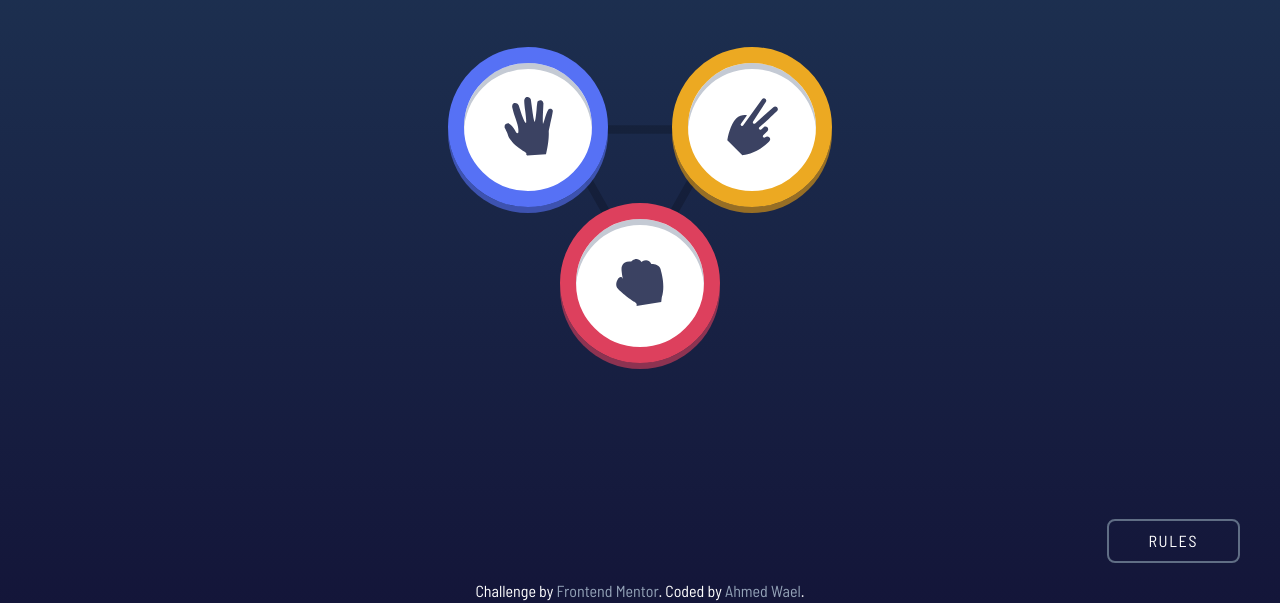
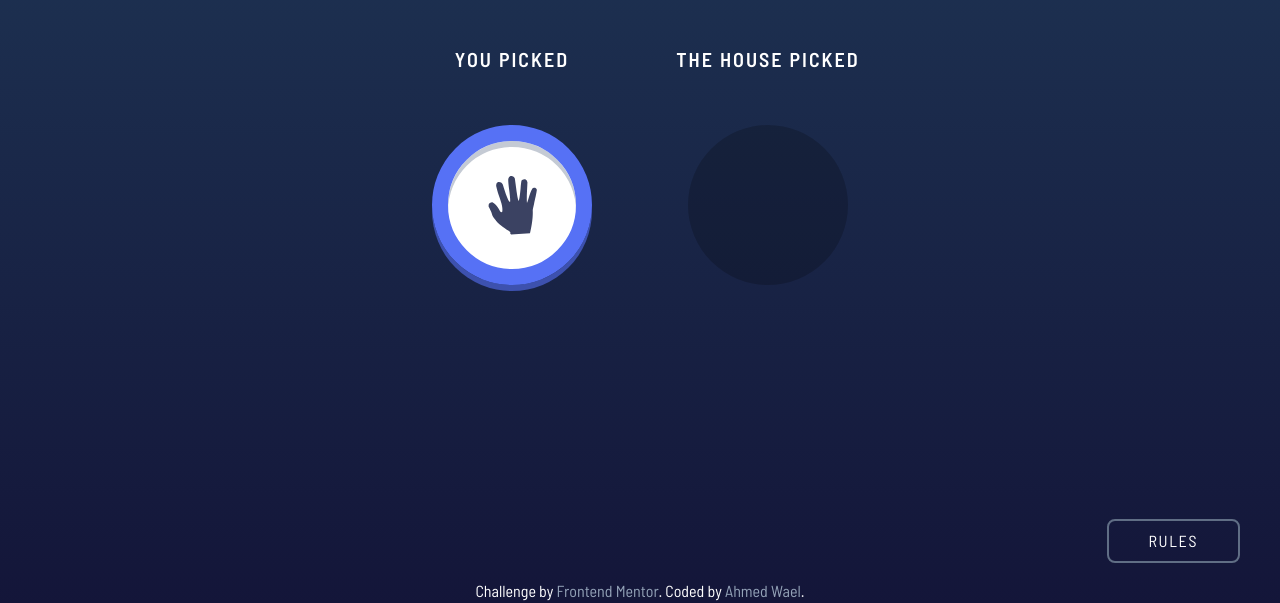
Before and after one commit to JAHMD/Rock_Paper_Scissors, a website: page index.html in a window 1280 px wide. Both pictures are taken after a click on the element 528 px from the left and 323 px from the top of the page. Shown: the part 197-800 px from the top of the page. Drawn offline with Linux system fonts and the light colour scheme.

Commit message:
select you play feature

```diff
--- a/index.html
+++ b/index.html
@@ -26,7 +26,7 @@
       <section class="game">
         <header
           id="game-header"
-          class="w-[650px] max-w-full mx-auto p-6 border-[3px] border-neutral-headerOutline rounded-xl flex justify-between items-center"
+          class="w-[650px] max-w-full mx-auto mb-10 p-6 border-[3px] border-neutral-headerOutline rounded-xl flex justify-between items-center"
         >
           <div class="game-logo">
             <img
@@ -56,7 +56,8 @@
             class="w-44 mx-auto flex-shrink-0"
           />
           <div
-            class="item group shadow-primary-paperTo/60 -top-1/2 left-1/2 -translate-x-[120%]"
+            class="game-item item absolute group shadow-primary-paperTo/60 -top-1/2 left-1/2 -translate-x-[120%]"
+            data-item="paper"
           >
             <span class="icon-holder border-primary-paperTo">
               <img
@@ -67,7 +68,8 @@
             </span>
           </div>
           <div
-            class="item group shadow-primary-scissorsFrom/60 -top-1/2 left-1/2 translate-x-[20%]"
+            class="game-item item absolute group shadow-primary-scissorsTo/60 -top-1/2 left-1/2 translate-x-[20%]"
+            data-item="scissors"
           >
             <span class="icon-holder border-primary-scissorsTo">
               <img
@@ -78,7 +80,8 @@
             </span>
           </div>
           <div
-            class="item group shadow-primary-rockTo/60 top-1/2 left-1/2 -translate-x-1/2"
+            class="game-item item absolute group shadow-primary-rockTo/60 top-1/2 left-1/2 -translate-x-1/2"
+            data-item="rock"
           >
             <span class="icon-holder border-primary-rockTo">
               <img
@@ -89,20 +92,42 @@
             </span>
           </div>
         </section>
+        <section
+          id="result-section"
+          class="result-section mt-32 justify-center items-center gap-24 hidden"
+        >
+          <div class="selected-item-holder">
+            <h2 class="selected-item-title">You picked</h2>
+          </div>
+          <div id="result" class="w-60 hidden">
+            <h2 class="font-bold uppercase text-white text-6xl">You lose</h2>
+            <button
+              id="again-btn"
+              class="block mt-6 mx-auto py-4 px-10 rounded-lg text-xl font-semibold tracking-widest text-neutral-darkText hover:text-red-500 bg-white shadow shadow-white/30 transition-colors duration-200"
+            >
+              Play again
+            </button>
+          </div>
+          <div class="selected-item-holder">
+            <h2 class="selected-item-title">The house picked</h2>
+          </div>
+        </section>
       </section>
+      <!-- rules button -->
       <button
         id="rules-btn"
         class="absolute bottom-10 right-1/2 translate-x-1/2 md:right-10 md:-translate-x-0 border-2 rounded-lg border-neutral-headerOutline py-2 px-10 text-white uppercase tracking-widest hover:bg-neutral-headerOutline transition-colors duration-200"
       >
         Rules
       </button>
+      <!-- rules section -->
       <section
         id="rules-section"
         class="rules-section absolute top-0 left-0 bg-black/40 w-screen h-screen justify-center items-center hidden"
       >
         <div class="rules-container bg-white rounded-lg p-8">
           <div
-            class="heading mb-6 pb-4 border-b-2 border-gray-300 flex justify-between items-center"
+            class="heading mb-6 pb-3 border-b-2 border-gray-300 flex justify-between items-center"
           >
             <h1 class="uppercase text-neutral-darkText text-3xl font-bold">
               Rules
--- a/public/index.js
+++ b/public/index.js
@@ -1,10 +1,36 @@
+const gameContainer = document.getElementById("game-container");
+const gameOptins = document.querySelectorAll(".game-item");
+// result
+const resultSection = document.getElementById("result-section");
+const selectedItemHolder = document.querySelectorAll(".selected-item-holder");
+// rules
 const rulesSection = document.getElementById("rules-section");
 const rulesBtn = document.getElementById("rules-btn");
 const closeRulesBtn = document.getElementById("close-rules-btn");
 
+// open rules section
 rulesBtn.addEventListener("click", rulesSectionHandler);
+// close rules section
 closeRulesBtn.addEventListener("click", rulesSectionHandler);
+// start the game
+gameOptins.forEach((option) => {
+  option.addEventListener("click", () => {
+    gameContainer.style.display = "none";
+    resultSection.classList.add("active");
+    resultSectionHandler.bind(option, option)();
+  });
+});
 
+// functions secton
 function rulesSectionHandler() {
   rulesSection.classList.toggle("active");
 }
+
+function resultSectionHandler(selectedItem) {
+  selectedItemHolder[0].innerHTML += `
+    <div class="result-item item absolute shadow-primary-${selectedItem.dataset.item}To/60">
+      <span class="icon-holder border-primary-${selectedItem.dataset.item}To">
+        <img src="./images/icon-${selectedItem.dataset.item}.svg" alt="${selectedItem.dataset.item} icon" />
+      </span>
+    </div>`;
+}
--- a/src/styles.css
+++ b/src/styles.css
@@ -5,7 +5,26 @@
 
 @layer components {
   .item {
-    @apply rounded-full absolute shadow-outerShadow cursor-pointer hover:scale-105 transition-transform duration-200;
+    @apply rounded-full shadow-outerShadow;
+  }
+  .game-item {
+    @apply hover:scale-105 transition-transform duration-200 cursor-pointer;
+  }
+  .result-section.active {
+    @apply flex;
+  }
+  .result-item {
+    @apply left-1/2 -translate-x-1/2 top-1/2 -translate-y-1/2;
+  }
+  .selected-item-holder {
+    @apply relative bg-black/20 w-40 aspect-square rounded-full;
+  }
+  .selected-item-title {
+    @apply font-semibold text-xl tracking-widest uppercase absolute -top-1/2 left-1/2 -translate-x-1/2 text-white whitespace-nowrap;
+  }
+  .winner {
+    box-shadow: 0 0 0 30px hsl(217deg 16% 45% / 30%),
+      0 0 0 60px hsl(217deg 16% 45% / 20%), 0 0 0 90px hsl(217deg 16% 45% / 10%);
   }
   .icon-holder {
     @apply w-36 md:w-40 aspect-square rounded-full grid place-content-center border-[16px] bg-white shadow-innerShadow;
```
Also changed, not shown: public/styles.css.
